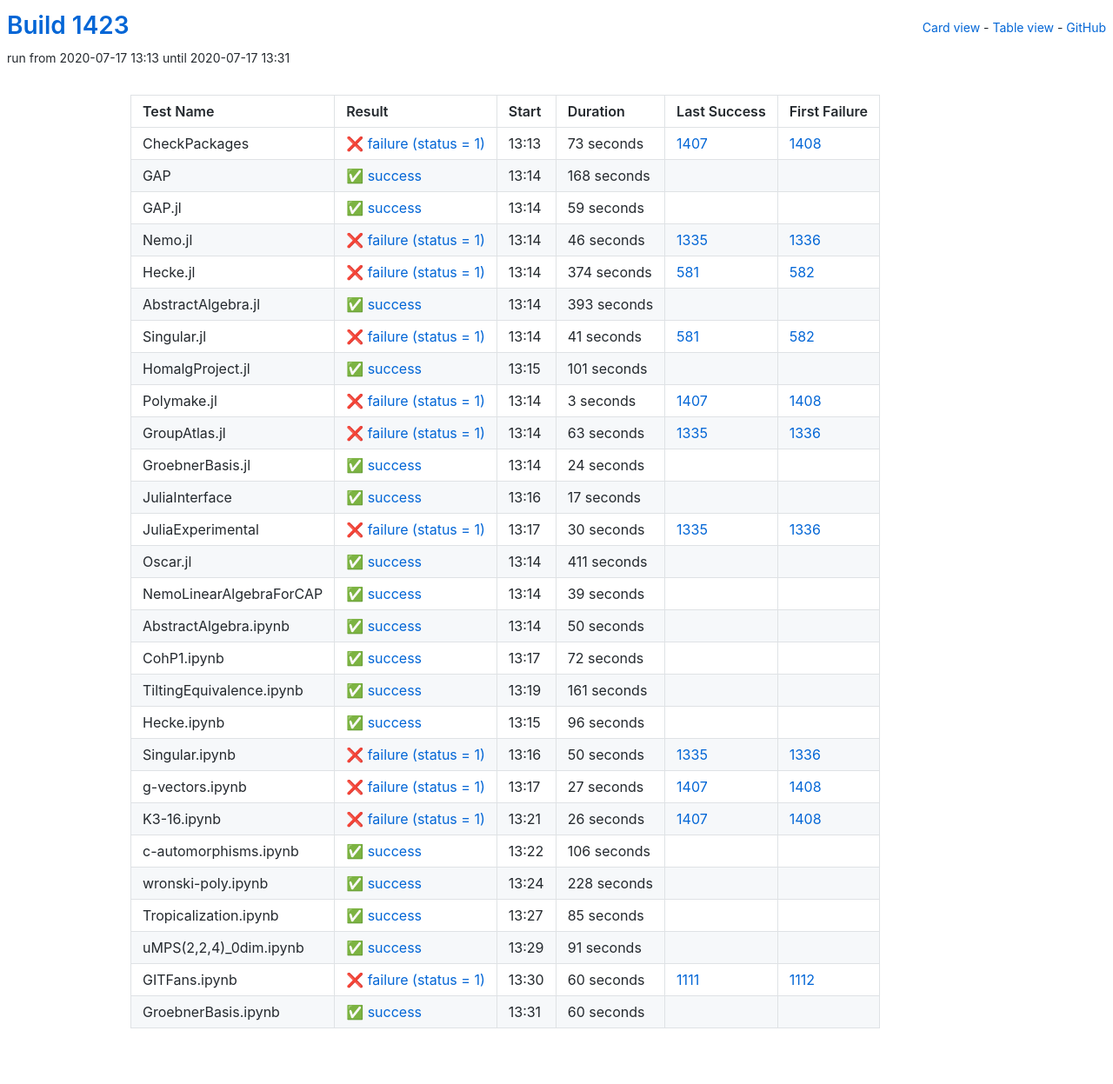
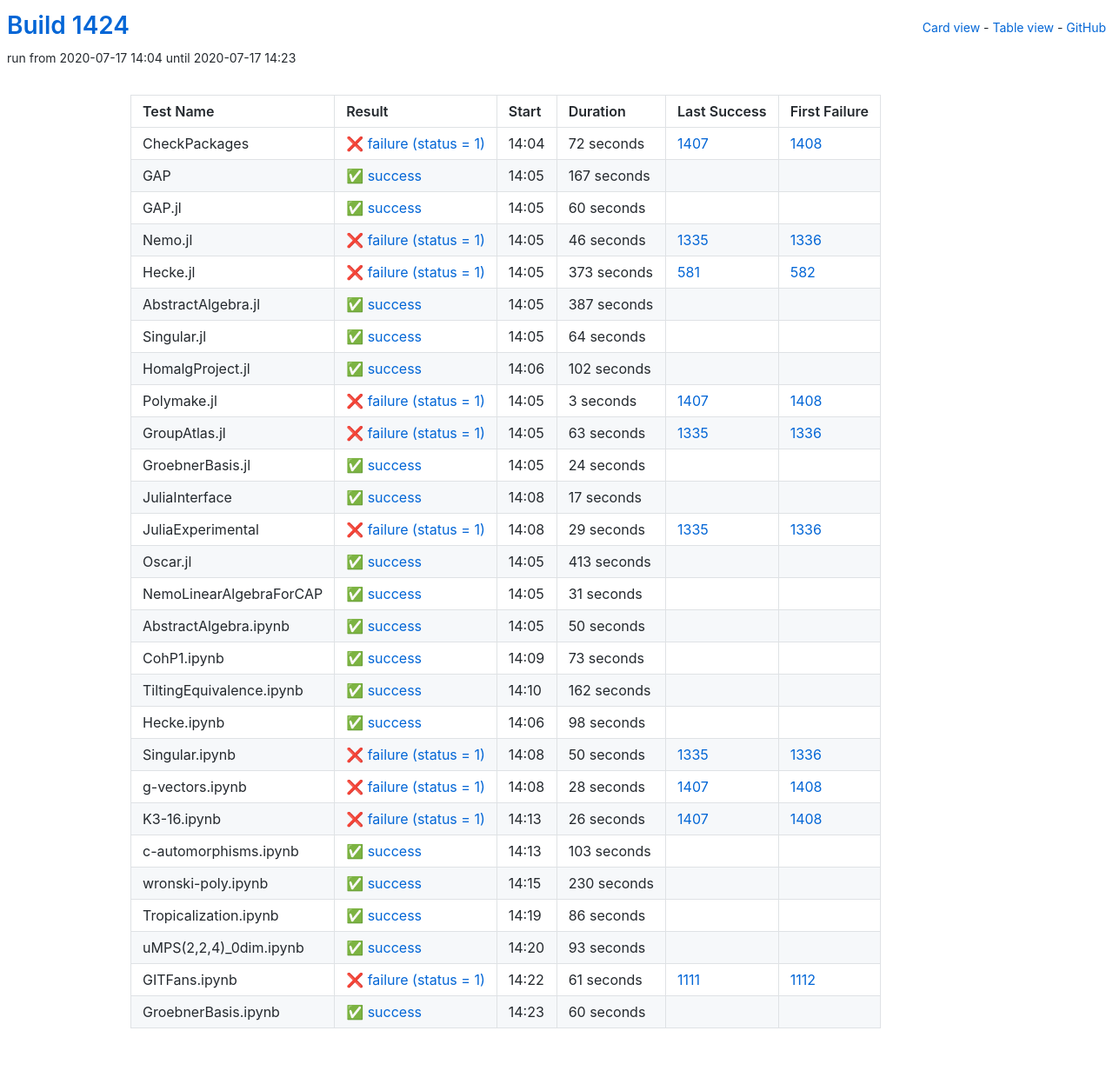
Before and after one commit to oscar-system/oscar-ci-status-1.4, a Jekyll site: the page built from table.html, in a window 1280 px wide. Shown: the whole page at 87% size. Built offline with Jekyll 4.4.1, drawn with Linux system fonts in a browser that asks for light colours.

Commit message:
Build #1424

```diff
--- a/_data/ci.yml
+++ b/_data/ci.yml
@@ -1,6 +1,6 @@
 ---
-build: 1423
-build_url: https://oscarci.mathematik.uni-kl.de/job/oscar-julia-1.4/1423/
+build: 1424
+build_url: https://oscarci.mathematik.uni-kl.de/job/oscar-julia-1.4/1424/
 job: oscar-julia-1.4
 organization: oscar-system
 repo: oscar-ci-status-1.4
@@ -8,44 +8,44 @@ repourl: https://github.com/oscar-system/oscar-ci-status-1.4
 tests:
 - name: CheckPackages
   id: checkpackages
-  log: https://oscarci.mathematik.uni-kl.de/job/oscar-julia-1.4/1423/artifact/logs/build-1423/CheckPackages.log
-  start: 2020-07-17 13:13
+  log: https://oscarci.mathematik.uni-kl.de/job/oscar-julia-1.4/1424/artifact/logs/build-1424/CheckPackages.log
+  start: 2020-07-17 14:04
   success: false
   exitcode: 1
   status: failure
-  duration: 73
+  duration: 72
   last_success: 1407
   last_success_url: https://oscarci.mathematik.uni-kl.de/job/oscar-julia-1.4/1407/
   first_failure: 1408
   first_failure_url: https://oscarci.mathematik.uni-kl.de/job/oscar-julia-1.4/1408/
 - name: GAP
   id: gap
-  log: https://oscarci.mathematik.uni-kl.de/job/oscar-julia-1.4/1423/artifact/logs/build-1423/GAP.log
-  start: 2020-07-17 13:14
+  log: https://oscarci.mathematik.uni-kl.de/job/oscar-julia-1.4/1424/artifact/logs/build-1424/GAP.log
+  start: 2020-07-17 14:05
   success: true
   exitcode: 0
   status: success
-  duration: 168
+  duration: 167
   last_success: false
   last_success_url:
   first_failure: false
   first_failure_url:
 - name: GAP.jl
   id: gap-jl
-  log: https://oscarci.mathematik.uni-kl.de/job/oscar-julia-1.4/1423/artifact/logs/build-1423/GAP.jl.log
-  start: 2020-07-17 13:14
+  log: https://oscarci.mathematik.uni-kl.de/job/oscar-julia-1.4/1424/artifact/logs/build-1424/GAP.jl.log
+  start: 2020-07-17 14:05
   success: true
   exitcode: 0
   status: success
-  duration: 59
+  duration: 60
   last_success: false
   last_success_url:
   first_failure: false
   first_failure_url:
 - name: Nemo.jl
   id: nemo-jl
-  log: https://oscarci.mathematik.uni-kl.de/job/oscar-julia-1.4/1423/artifact/logs/build-1423/Nemo.jl.log
-  start: 2020-07-17 13:14
+  log: https://oscarci.mathematik.uni-kl.de/job/oscar-julia-1.4/1424/artifact/logs/build-1424/Nemo.jl.log
+  start: 2020-07-17 14:05
   success: false
   exitcode: 1
   status: failure
@@ -56,56 +56,56 @@ tests:
   first_failure_url: https://oscarci.mathematik.uni-kl.de/job/oscar-julia-1.4/1336/
 - name: Hecke.jl
   id: hecke-jl
-  log: https://oscarci.mathematik.uni-kl.de/job/oscar-julia-1.4/1423/artifact/logs/build-1423/Hecke.jl.log
-  start: 2020-07-17 13:14
+  log: https://oscarci.mathematik.uni-kl.de/job/oscar-julia-1.4/1424/artifact/logs/build-1424/Hecke.jl.log
+  start: 2020-07-17 14:05
   success: false
   exitcode: 1
   status: failure
-  duration: 374
+  duration: 373
   last_success: 581
   last_success_url: https://oscarci.mathematik.uni-kl.de/job/oscar-julia-1.4/581/
   first_failure: 582
   first_failure_url: https://oscarci.mathematik.uni-kl.de/job/oscar-julia-1.4/582/
 - name: AbstractAlgebra.jl
   id: abstractalgebra-jl
-  log: https://oscarci.mathematik.uni-kl.de/job/oscar-julia-1.4/1423/artifact/logs/build-1423/AbstractAlgebra.jl.log
-  start: 2020-07-17 13:14
+  log: https://oscarci.mathematik.uni-kl.de/job/oscar-julia-1.4/1424/artifact/logs/build-1424/AbstractAlgebra.jl.log
+  start: 2020-07-17 14:05
   success: true
   exitcode: 0
   status: success
-  duration: 393
+  duration: 387
   last_success: false
   last_success_url:
   first_failure: false
   first_failure_url:
 - name: Singular.jl
   id: singular-jl
-  log: https://oscarci.mathematik.uni-kl.de/job/oscar-julia-1.4/1423/artifact/logs/build-1423/Singular.jl.log
-  start: 2020-07-17 13:14
-  success: false
-  exitcode: 1
-  status: failure
-  duration: 41
-  last_success: 581
-  last_success_url: https://oscarci.mathematik.uni-kl.de/job/oscar-julia-1.4/581/
-  first_failure: 582
-  first_failure_url: https://oscarci.mathematik.uni-kl.de/job/oscar-julia-1.4/582/
-- name: HomalgProject.jl
-  id: homalgproject-jl
-  log: https://oscarci.mathematik.uni-kl.de/job/oscar-julia-1.4/1423/artifact/logs/build-1423/HomalgProject.jl.log
-  start: 2020-07-17 13:15
+  log: https://oscarci.mathematik.uni-kl.de/job/oscar-julia-1.4/1424/artifact/logs/build-1424/Singular.jl.log
+  start: 2020-07-17 14:05
   success: true
   exitcode: 0
   status: success
-  duration: 101
+  duration: 64
+  last_success: false
+  last_success_url:
+  first_failure: false
+  first_failure_url:
+- name: HomalgProject.jl
+  id: homalgproject-jl
+  log: https://oscarci.mathematik.uni-kl.de/job/oscar-julia-1.4/1424/artifact/logs/build-1424/HomalgProject.jl.log
+  start: 2020-07-17 14:06
+  success: true
+  exitcode: 0
+  status: success
+  duration: 102
   last_success: false
   last_success_url:
   first_failure: false
   first_failure_url:
 - name: Polymake.jl
   id: polymake-jl
-  log: https://oscarci.mathematik.uni-kl.de/job/oscar-julia-1.4/1423/artifact/logs/build-1423/Polymake.jl.log
-  start: 2020-07-17 13:14
+  log: https://oscarci.mathematik.uni-kl.de/job/oscar-julia-1.4/1424/artifact/logs/build-1424/Polymake.jl.log
+  start: 2020-07-17 14:05
   success: false
   exitcode: 1
   status: failure
@@ -116,8 +116,8 @@ tests:
   first_failure_url: https://oscarci.mathematik.uni-kl.de/job/oscar-julia-1.4/1408/
 - name: GroupAtlas.jl
   id: groupatlas-jl
-  log: https://oscarci.mathematik.uni-kl.de/job/oscar-julia-1.4/1423/artifact/logs/build-1423/GroupAtlas.jl.log
-  start: 2020-07-17 13:14
+  log: https://oscarci.mathematik.uni-kl.de/job/oscar-julia-1.4/1424/artifact/logs/build-1424/GroupAtlas.jl.log
+  start: 2020-07-17 14:05
   success: false
   exitcode: 1
   status: failure
@@ -128,8 +128,8 @@ tests:
   first_failure_url: https://oscarci.mathematik.uni-kl.de/job/oscar-julia-1.4/1336/
 - name: GroebnerBasis.jl
   id: groebnerbasis-jl
-  log: https://oscarci.mathematik.uni-kl.de/job/oscar-julia-1.4/1423/artifact/logs/build-1423/GroebnerBasis.jl.log
-  start: 2020-07-17 13:14
+  log: https://oscarci.mathematik.uni-kl.de/job/oscar-julia-1.4/1424/artifact/logs/build-1424/GroebnerBasis.jl.log
+  start: 2020-07-17 14:05
   success: true
   exitcode: 0
   status: success
@@ -140,8 +140,8 @@ tests:
   first_failure_url:
 - name: JuliaInterface
   id: juliainterface
-  log: https://oscarci.mathematik.uni-kl.de/job/oscar-julia-1.4/1423/artifact/logs/build-1423/JuliaInterface.log
-  start: 2020-07-17 13:16
+  log: https://oscarci.mathematik.uni-kl.de/job/oscar-julia-1.4/1424/artifact/logs/build-1424/JuliaInterface.log
+  start: 2020-07-17 14:08
   success: true
   exitcode: 0
   status: success
@@ -152,44 +152,44 @@ tests:
   first_failure_url:
 - name: JuliaExperimental
   id: juliaexperimental
-  log: https://oscarci.mathematik.uni-kl.de/job/oscar-julia-1.4/1423/artifact/logs/build-1423/JuliaExperimental.log
-  start: 2020-07-17 13:17
+  log: https://oscarci.mathematik.uni-kl.de/job/oscar-julia-1.4/1424/artifact/logs/build-1424/JuliaExperimental.log
+  start: 2020-07-17 14:08
   success: false
   exitcode: 1
   status: failure
-  duration: 30
+  duration: 29
   last_success: 1335
   last_success_url: https://oscarci.mathematik.uni-kl.de/job/oscar-julia-1.4/1335/
   first_failure: 1336
   first_failure_url: https://oscarci.mathematik.uni-kl.de/job/oscar-julia-1.4/1336/
 - name: Oscar.jl
   id: oscar-jl
-  log: https://oscarci.mathematik.uni-kl.de/job/oscar-julia-1.4/1423/artifact/logs/build-1423/Oscar.jl.log
-  start: 2020-07-17 13:14
+  log: https://oscarci.mathematik.uni-kl.de/job/oscar-julia-1.4/1424/artifact/logs/build-1424/Oscar.jl.log
+  start: 2020-07-17 14:05
   success: true
   exitcode: 0
   status: success
-  duration: 411
+  duration: 413
   last_success: false
   last_success_url:
   first_failure: false
   first_failure_url:
 - name: NemoLinearAlgebraForCAP
   id: nemolinearalgebraforcap
-  log: https://oscarci.mathematik.uni-kl.de/job/oscar-julia-1.4/1423/artifact/logs/build-1423/NemoLinearAlgebraForCAP.log
-  start: 2020-07-17 13:14
+  log: https://oscarci.mathematik.uni-kl.de/job/oscar-julia-1.4/1424/artifact/logs/build-1424/NemoLinearAlgebraForCAP.log
+  start: 2020-07-17 14:05
   success: true
   exitcode: 0
   status: success
-  duration: 39
+  duration: 31
   last_success: false
   last_success_url:
   first_failure: false
   first_failure_url:
 - name: AbstractAlgebra.ipynb
   id: abstractalgebra-ipynb
-  log: https://oscarci.mathematik.uni-kl.de/job/oscar-julia-1.4/1423/artifact/logs/build-1423/AbstractAlgebra.ipynb.log
-  start: 2020-07-17 13:14
+  log: https://oscarci.mathematik.uni-kl.de/job/oscar-julia-1.4/1424/artifact/logs/build-1424/AbstractAlgebra.ipynb.log
+  start: 2020-07-17 14:05
   success: true
   exitcode: 0
   status: success
@@ -200,44 +200,44 @@ tests:
   first_failure_url:
 - name: CohP1.ipynb
   id: cohp1-ipynb
-  log: https://oscarci.mathematik.uni-kl.de/job/oscar-julia-1.4/1423/artifact/logs/build-1423/CohP1.ipynb.log
-  start: 2020-07-17 13:17
+  log: https://oscarci.mathematik.uni-kl.de/job/oscar-julia-1.4/1424/artifact/logs/build-1424/CohP1.ipynb.log
+  start: 2020-07-17 14:09
   success: true
   exitcode: 0
   status: success
-  duration: 72
+  duration: 73
   last_success: false
   last_success_url:
   first_failure: false
   first_failure_url:
 - name: TiltingEquivalence.ipynb
   id: tiltingequivalence-ipynb
-  log: https://oscarci.mathematik.uni-kl.de/job/oscar-julia-1.4/1423/artifact/logs/build-1423/TiltingEquivalence.ipynb.log
-  start: 2020-07-17 13:19
+  log: https://oscarci.mathematik.uni-kl.de/job/oscar-julia-1.4/1424/artifact/logs/build-1424/TiltingEquivalence.ipynb.log
+  start: 2020-07-17 14:10
   success: true
   exitcode: 0
   status: success
-  duration: 161
+  duration: 162
   last_success: false
   last_success_url:
   first_failure: false
   first_failure_url:
 - name: Hecke.ipynb
   id: hecke-ipynb
-  log: https://oscarci.mathematik.uni-kl.de/job/oscar-julia-1.4/1423/artifact/logs/build-1423/Hecke.ipynb.log
-  start: 2020-07-17 13:15
+  log: https://oscarci.mathematik.uni-kl.de/job/oscar-julia-1.4/1424/artifact/logs/build-1424/Hecke.ipynb.log
+  start: 2020-07-17 14:06
   success: true
   exitcode: 0
   status: success
-  duration: 96
+  duration: 98
   last_success: false
   last_success_url:
   first_failure: false
   first_failure_url:
 - name: Singular.ipynb
   id: singular-ipynb
-  log: https://oscarci.mathematik.uni-kl.de/job/oscar-julia-1.4/1423/artifact/logs/build-1423/Singular.ipynb.log
-  start: 2020-07-17 13:16
+  log: https://oscarci.mathematik.uni-kl.de/job/oscar-julia-1.4/1424/artifact/logs/build-1424/Singular.ipynb.log
+  start: 2020-07-17 14:08
   success: false
   exitcode: 1
   status: failure
@@ -248,20 +248,20 @@ tests:
   first_failure_url: https://oscarci.mathematik.uni-kl.de/job/oscar-julia-1.4/1336/
 - name: g-vectors.ipynb
   id: g-vectors-ipynb
-  log: https://oscarci.mathematik.uni-kl.de/job/oscar-julia-1.4/1423/artifact/logs/build-1423/g-vectors.ipynb.log
-  start: 2020-07-17 13:17
+  log: https://oscarci.mathematik.uni-kl.de/job/oscar-julia-1.4/1424/artifact/logs/build-1424/g-vectors.ipynb.log
+  start: 2020-07-17 14:08
   success: false
   exitcode: 1
   status: failure
-  duration: 27
+  duration: 28
   last_success: 1407
   last_success_url: https://oscarci.mathematik.uni-kl.de/job/oscar-julia-1.4/1407/
   first_failure: 1408
   first_failure_url: https://oscarci.mathematik.uni-kl.de/job/oscar-julia-1.4/1408/
 - name: K3-16.ipynb
   id: k3-16-ipynb
-  log: https://oscarci.mathematik.uni-kl.de/job/oscar-julia-1.4/1423/artifact/logs/build-1423/K3-16.ipynb.log
-  start: 2020-07-17 13:21
+  log: https://oscarci.mathematik.uni-kl.de/job/oscar-julia-1.4/1424/artifact/logs/build-1424/K3-16.ipynb.log
+  start: 2020-07-17 14:13
   success: false
   exitcode: 1
   status: failure
@@ -272,68 +272,68 @@ tests:
   first_failure_url: https://oscarci.mathematik.uni-kl.de/job/oscar-julia-1.4/1408/
 - name: c-automorphisms.ipynb
   id: c-automorphisms-ipynb
-  log: https://oscarci.mathematik.uni-kl.de/job/oscar-julia-1.4/1423/artifact/logs/build-1423/c-automorphisms.ipynb.log
-  start: 2020-07-17 13:22
+  log: https://oscarci.mathematik.uni-kl.de/job/oscar-julia-1.4/1424/artifact/logs/build-1424/c-automorphisms.ipynb.log
+  start: 2020-07-17 14:13
   success: true
   exitcode: 0
   status: success
-  duration: 106
+  duration: 103
   last_success: false
   last_success_url:
   first_failure: false
   first_failure_url:
 - name: wronski-poly.ipynb
   id: wronski-poly-ipynb
-  log: https://oscarci.mathematik.uni-kl.de/job/oscar-julia-1.4/1423/artifact/logs/build-1423/wronski-poly.ipynb.log
-  start: 2020-07-17 13:24
+  log: https://oscarci.mathematik.uni-kl.de/job/oscar-julia-1.4/1424/artifact/logs/build-1424/wronski-poly.ipynb.log
+  start: 2020-07-17 14:15
   success: true
   exitcode: 0
   status: success
-  duration: 228
+  duration: 230
   last_success: false
   last_success_url:
   first_failure: false
   first_failure_url:
 - name: Tropicalization.ipynb
   id: tropicalization-ipynb
-  log: https://oscarci.mathematik.uni-kl.de/job/oscar-julia-1.4/1423/artifact/logs/build-1423/Tropicalization.ipynb.log
-  start: 2020-07-17 13:27
+  log: https://oscarci.mathematik.uni-kl.de/job/oscar-julia-1.4/1424/artifact/logs/build-1424/Tropicalization.ipynb.log
+  start: 2020-07-17 14:19
   success: true
   exitcode: 0
   status: success
-  duration: 85
+  duration: 86
   last_success: false
   last_success_url:
   first_failure: false
   first_failure_url:
 - name: uMPS(2,2,4)_0dim.ipynb
   id: umps-2-2-4-0dim-ipynb
-  log: https://oscarci.mathematik.uni-kl.de/job/oscar-julia-1.4/1423/artifact/logs/build-1423/uMPS-2-2-4-_0dim.ipynb.log
-  start: 2020-07-17 13:29
+  log: https://oscarci.mathematik.uni-kl.de/job/oscar-julia-1.4/1424/artifact/logs/build-1424/uMPS-2-2-4-_0dim.ipynb.log
+  start: 2020-07-17 14:20
   success: true
   exitcode: 0
   status: success
-  duration: 91
+  duration: 93
   last_success: false
   last_success_url:
   first_failure: false
   first_failure_url:
 - name: GITFans.ipynb
   id: gitfans-ipynb
-  log: https://oscarci.mathematik.uni-kl.de/job/oscar-julia-1.4/1423/artifact/logs/build-1423/GITFans.ipynb.log
-  start: 2020-07-17 13:30
+  log: https://oscarci.mathematik.uni-kl.de/job/oscar-julia-1.4/1424/artifact/logs/build-1424/GITFans.ipynb.log
+  start: 2020-07-17 14:22
   success: false
   exitcode: 1
   status: failure
-  duration: 60
+  duration: 61
   last_success: 1111
   last_success_url: https://oscarci.mathematik.uni-kl.de/job/oscar-julia-1.4/1111/
   first_failure: 1112
   first_failure_url: https://oscarci.mathematik.uni-kl.de/job/oscar-julia-1.4/1112/
 - name: GroebnerBasis.ipynb
   id: groebnerbasis-ipynb
-  log: https://oscarci.mathematik.uni-kl.de/job/oscar-julia-1.4/1423/artifact/logs/build-1423/GroebnerBasis.ipynb.log
-  start: 2020-07-17 13:31
+  log: https://oscarci.mathematik.uni-kl.de/job/oscar-julia-1.4/1424/artifact/logs/build-1424/GroebnerBasis.ipynb.log
+  start: 2020-07-17 14:23
   success: true
   exitcode: 0
   status: success
```
Also changed, not shown: README.md.
